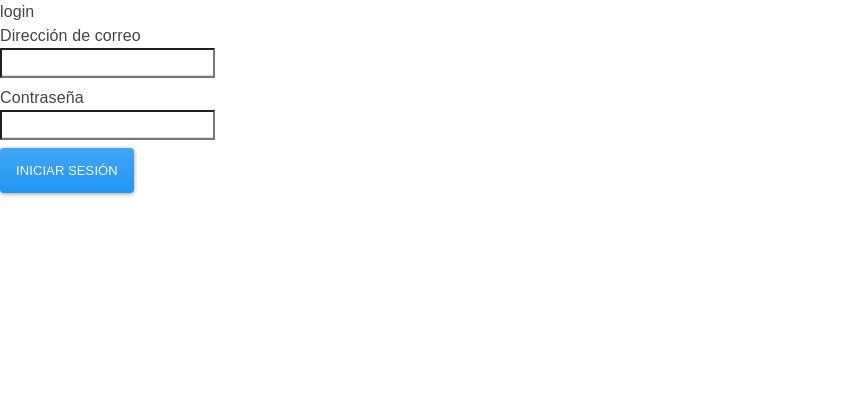
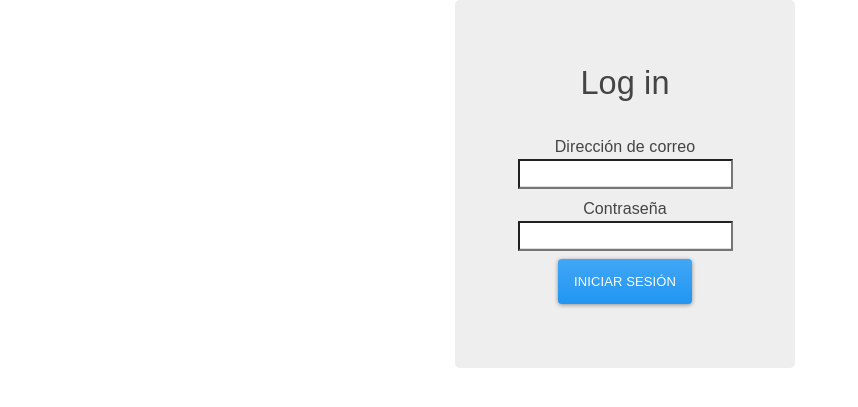
Before and after one commit to BeleIgnacia/PostulaAyudantiasUdeC, a Django app: page /iniciar/ in a window 1280 px wide. Shown: the top 407 px of the page, without its empty margins (0-858 px from the left). Run offline with Django 3.2, Linux system fonts and the light colour scheme; parts of the project's set-up code (start-up, migrations or seed data) failed here and were passed over; some libraries are stand-ins or nearby versions; some web fonts are replaced.

Commit message:
center login y registro alumno simple (falla uno con css bonito y tal)

```diff
--- a/templates/plataforma/login.html
+++ b/templates/plataforma/login.html
@@ -1,8 +1,13 @@
 {% extends 'base/base.html' %}
 
 {% block content %}
-    login
-    <form method="post">
+    <div class="container-fluid">
+        <div class="container d-flex h-100">
+            <div class="row align-self-center w-100">
+                <div class="col-4 mx-auto">
+                    <div class="jumbotron text-center">
+                        <h1>Log in</h1> <br>
+                        <form class="justify-content-center" method="post">
                             {% csrf_token %}
                             <label>
                                 Dirección de correo<br>
@@ -16,4 +21,9 @@
                             <br>
                             <input class="btn btn-primary" type="submit" value="Iniciar sesión">
                         </form>
+                    </div>
+                </div>
+            </div>
+        </div>
+    </div>
 {% endblock %}
```
Also changed, not shown: templates/plataforma/registrar_alumno.html (+9 -1 lines). Lines whose indentation alone changed are shown as unchanged.
